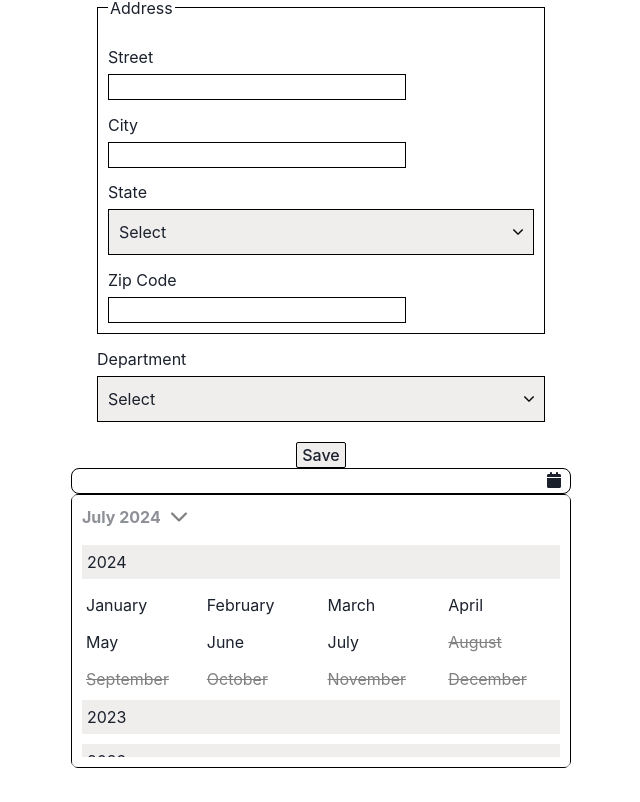
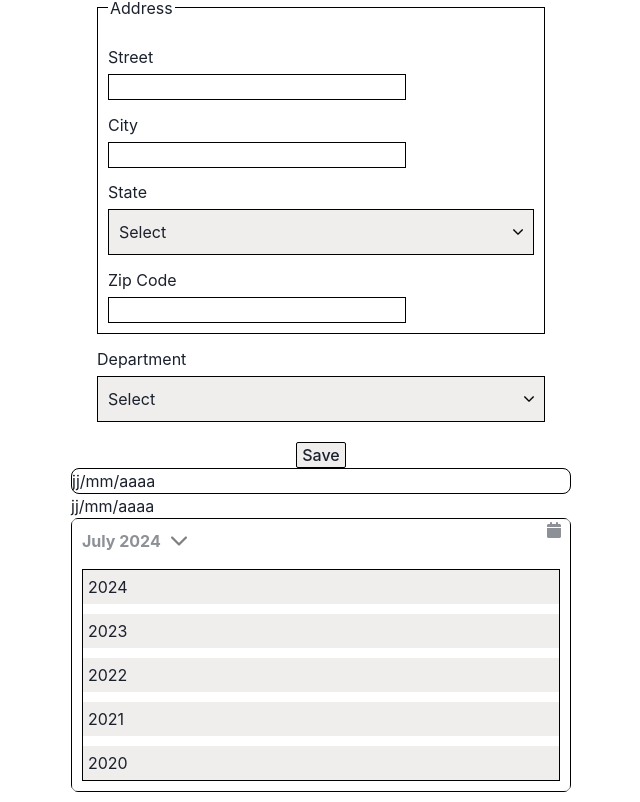
Before and after one commit to nicolascastro33/Dev_App_Projet_n_14, a React (Vite) app: page / in a window 1280 px wide. Shown: the part 469-1271 px from the top of the page, without its empty margins (319-959 px from the left). Before the commit the page ends 1247 px from the top, so only its background shows below. Built offline with nearby package versions, Linux system fonts and the light colour scheme.

Commit message:
Modification on the input datePicker, still some work on this

```diff
--- a/src/components/DatePicker/index.tsx
+++ b/src/components/DatePicker/index.tsx
@@ -1,4 +1,4 @@
-import { useEffect, useState } from 'react'
+import { useState } from 'react'
 import { SelectMonth } from './selectMonth'
 import arrow from '../../assets/arrow.png'
 import { monthNames } from './consts'
@@ -8,8 +8,7 @@ import {
   getSortedDays,
   range,
 } from './utils'
-import { FontAwesomeIcon } from '@fortawesome/react-fontawesome'
-import { faCalendar } from '@fortawesome/free-solid-svg-icons'
+import { InputDate } from './inputDate'
 
 export const DatePicker = ({
   minDate,
@@ -30,8 +29,6 @@ export const DatePicker = ({
   const [selectedDate, setSelectedDate] = useState<undefined | Date>(
     getDayWithoutHour()
   )
-
-  useEffect(() => {}, [])
 
   const nextMonth = () => {
     if (currentMonth < 11) {
@@ -73,30 +70,12 @@ export const DatePicker = ({
     return new Date(currentYear, currentMonth, day).getTime()
   }
 
-  const correctDateInput = (e: any) => {
-    const value = e.target.value
-    const lastValue = Number(value.charAt(value.length - 1))
-
-    if (value.length === 1) {
-      if (Number.isNaN(lastValue) || lastValue > 3) {
-        e.target.value = ''
-      }
-    }
-    if (value.length === 2) {
-      if (!Number.isNaN(lastValue) || Number(value) <= 31) {
-        e.target.value = value + '/'
-      }
-    }
-  }
-
   return (
     <>
-      <div className="input-date-wrapper">
-        <input type="text" onInput={correctDateInput} />
-        <button onClick={() => setShowDatePicker(!showDatePicker)}>
-          <FontAwesomeIcon className="input-date-calendar" icon={faCalendar} />
-        </button>
-      </div>
+      <InputDate
+        setShowDatePicker={setShowDatePicker}
+        showDatePicker={showDatePicker}
+      />
 
       {showDatePicker && (
         <div className="picker-wrapper">
@@ -113,13 +92,14 @@ export const DatePicker = ({
           )}
 
           <div className="picker-header">
-            <div className="picker-header-months"  onClick={() => setShowSelectMonth(!showSelectMonth)}>
+            <div
+              className="picker-header-months"
+              onClick={() => setShowSelectMonth(!showSelectMonth)}
+            >
               <p>
                 {monthNames[currentMonth]} {currentYear}
               </p>
-              <button
-                disabled={showSelectMonth}
-              >
+              <button disabled={showSelectMonth}>
                 <img
                   src={arrow}
                   alt="choose-month-button"
--- /dev/null
+++ b/src/components/DatePicker/inputDate.tsx
@@ -0,0 +1,110 @@
+import { FontAwesomeIcon } from '@fortawesome/react-fontawesome'
+import { faCalendar } from '@fortawesome/free-solid-svg-icons'
+import { Dispatch, SetStateAction, useState } from 'react'
+
+type TDate = {
+  day: { name: string | number; maxValue: number }
+  month: { name: string | number; maxValue: number }
+  year: { name: string | number; maxValue: number | undefined }
+}
+
+
+const date: TDate = {
+  day: {
+    name: 'jj',
+    maxValue: 31,
+  },
+  month: {
+    name: 'mm',
+    maxValue: 12,
+  },
+  year: {
+    name: 'aaaa',
+    maxValue: undefined,
+  },
+}
+
+type TInputDate = {
+  setShowDatePicker: Dispatch<SetStateAction<boolean>>
+  showDatePicker: boolean
+}
+
+export const InputDate = ({
+  setShowDatePicker,
+  showDatePicker,
+}: TInputDate) => {
+  const [selectedDate, setSelectedDate] = useState<TDate>(date)
+
+  const settingOnClick = (e: any) => {
+    e.preventDefault()
+    if (e.target.id) {
+      e.target.focus()
+    } else {
+      e.target.closest('p').firstChild.focus()
+    }
+  }
+  const settingOnKeyDown = (e: any) => {
+    const keyPress = e.key
+    const target = e.target
+    const dataType = e.target.getAttribute('data-type')
+    console.log(keyPress)
+
+
+    // if (Number.isNaN(Number(keyPress))) return
+
+    // If no date has been set before
+    if (Number.isNaN(Number(target.innerHTML))) {
+      console.log('target is not a number')
+      if (keyPress === 'ArrowUp') {
+        setSelectedDate({
+          ...selectedDate,
+          day: { name: 1, maxValue: selectedDate.day.maxValue },
+        })
+      }
+      if (keyPress === 'ArrowDown') {
+      }
+    } else {
+      if (keyPress === 'ArrowUp') {
+      }
+      if (keyPress === 'ArrowDown') {
+      }
+    }
+  }
+
+  return (
+    <div className="input-date-wrapper">
+      <input type="text" value={'jj/mm/aaaa'} />
+      <p onClick={settingOnClick} onKeyDown={settingOnKeyDown}>
+        <span
+          id="input-day"
+          data-type="day"
+          className="input-date"
+          tabIndex={0}
+        >
+          {selectedDate.day.name}
+        </span>
+        /
+        <span
+          id="input-month"
+          data-type="month"
+          className="input-date"
+          tabIndex={0}
+        >
+          {selectedDate.month.name}
+        </span>
+        /
+        <span
+          id="input-year"
+          data-type="year"
+          className="input-date"
+          tabIndex={0}
+        >
+          {selectedDate.year.name}
+        </span>
+      </p>
+      <button onClick={() => setShowDatePicker(!showDatePicker)}>
+        <FontAwesomeIcon className="input-date-calendar" icon={faCalendar} />
+      </button>
+    </div>
+  )
+}
--- a/src/components/DatePicker/selectMonth.tsx
+++ b/src/components/DatePicker/selectMonth.tsx
@@ -3,7 +3,7 @@ import { getAllYears, isDisabled } from './utils'
 import { useState } from 'react'
 import { monthNames } from './consts'
 
-type TShowSelectMonth = {
+type TSelectMonth = {
   currentMonth: number
   currentYear: number
   setCurrentMonth: Dispatch<SetStateAction<number>>
@@ -21,12 +21,22 @@ export const SelectMonth = ({
   setShowSelectMonth,
   maxDate,
   minDate,
-}: TShowSelectMonth) => {
+}: TSelectMonth) => {
   const [yearOpen, setYearOpen] = useState<number>(currentYear)
-  const [isOpen, setIsOpen] = useState<boolean>(true)
-
+  const [isOpen, setIsOpen] = useState<boolean>(false)
   const closeSelectMonth = (e: any) => {
     if (!e.target.closest('.select-month')) setShowSelectMonth(false)
+  }
+
+  const clickOnYear = (e: any, year: number) => {
+    if (yearOpen === year) {
+      setIsOpen(!isOpen)
+    } else {
+      setYearOpen(year)
+      setIsOpen(true)
+    }
+    const yearComponent = e.target.closest(`#select-year-${year}`)
+    yearComponent.scrollIntoView({ behavior: 'smooth'})
   }
 
   return (
@@ -34,16 +44,12 @@ export const SelectMonth = ({
       <div className="select-month">
         {getAllYears(minDate?.getFullYear(), maxDate?.getFullYear()).map(
           (year, indexYear) => (
-            <>
+            <div key={`year-${indexYear}-${year}`} id={`select-year-${year}`}>
               <div
                 className="select-year-header"
                 key={`year-${indexYear}-${year}`}
-                onClick={() => {
-                  if (yearOpen === year) {
-                    setIsOpen(!isOpen)
-                  } else {
-                    setYearOpen(year)
-                  }
+                onClick={(e) => {
+                  clickOnYear(e, year)
                 }}
               >
                 <p>{year}</p>
@@ -74,7 +80,7 @@ export const SelectMonth = ({
                   </button>
                 ))}
               </div>
-            </>
+            </div>
           )
         )}
       </div>
--- a/src/index.css
+++ b/src/index.css
@@ -409,6 +409,14 @@ td {
     outline: none;
   }
 }
+
+/* Input */
+
+.input-date:focus {
+  background-color: blue;
+  color: white;
+}
+
 /* Select Month Picker */
 .select-month-wrapper {
   position: absolute;
@@ -421,6 +429,7 @@ td {
 }
 
 .select-month {
+  border: 1px solid black;
   overflow: scroll;
   overflow-x: hidden;
   display: flex;
```
